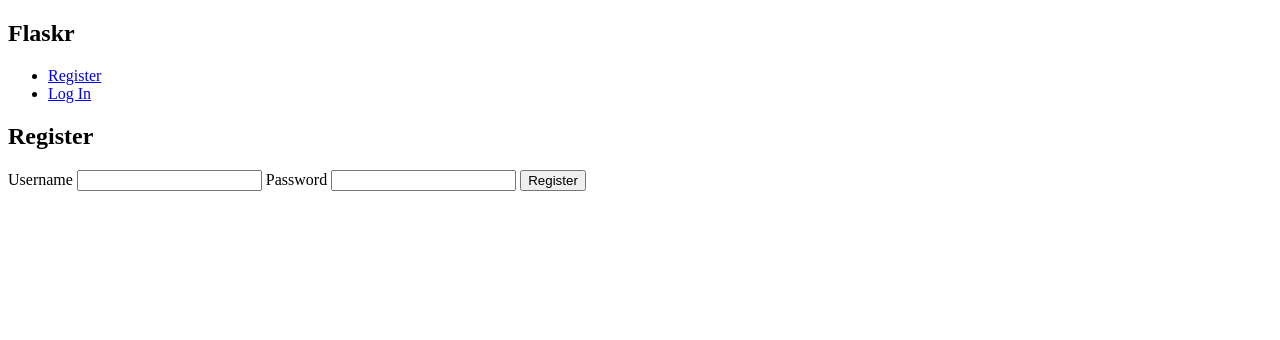
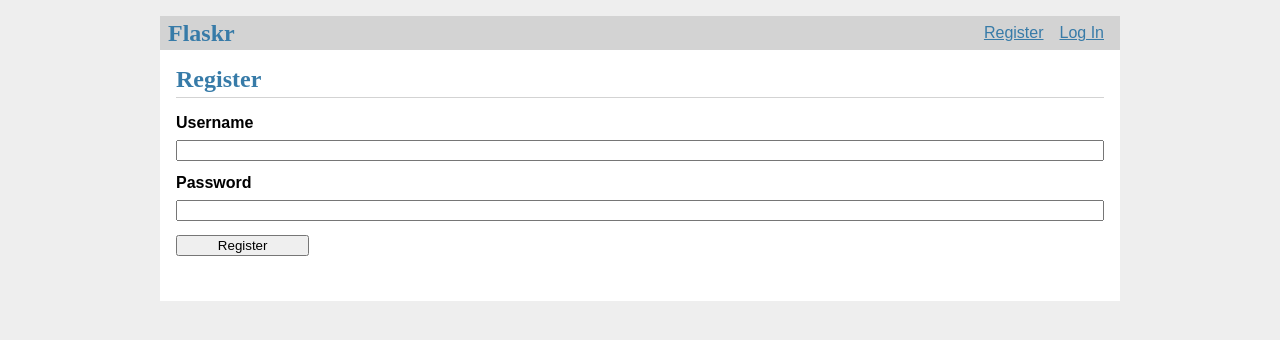
Before and after one commit to ftconan/flask-tutorial, a Flask app: page /auth/register in a window 1280 px wide. Shown: the top 340 px of the page. Run offline with Flask 2, Linux system fonts and the light colour scheme.

Commit message:
static files

```diff
--- a/flaskr/static/style.css
+++ b/flaskr/static/style.css
@@ -0,0 +1,26 @@
+html { font-family: sans-serif; background: #eee; padding: 1rem; }
+body { max-width: 960px; margin: 0 auto; background: white; }
+h1 { font-family: serif; color: #377ba8; margin: 1rem 0; }
+a { color: #377ba8; }
+hr { border: none; border-top: 1px solid lightgray; }
+nav { background: lightgray; display: flex; align-items: center; padding: 0 0.5rem; }
+nav h1 { flex: auto; margin: 0; }
+nav h1 a { text-decoration: none; padding: 0.25rem 0.5rem; }
+nav ul  { display: flex; list-style: none; margin: 0; padding: 0; }
+nav ul li a, nav ul li span, header .action { display: block; padding: 0.5rem; }
+.content { padding: 0 1rem 1rem; }
+.content > header { border-bottom: 1px solid lightgray; display: flex; align-items: flex-end; }
+.content > header h1 { flex: auto; margin: 1rem 0 0.25rem 0; }
+.flash { margin: 1em 0; padding: 1em; background: #cae6f6; border: 1px solid #377ba8; }
+.post > header { display: flex; align-items: flex-end; font-size: 0.85em; }
+.post > header > div:first-of-type { flex: auto; }
+.post > header h1 { font-size: 1.5em; margin-bottom: 0; }
+.post .about { color: slategray; font-style: italic; }
+.post .body { white-space: pre-line; }
+.content:last-child { margin-bottom: 0; }
+.content form { margin: 1em 0; display: flex; flex-direction: column; }
+.content label { font-weight: bold; margin-bottom: 0.5em; }
+.content input, .content textarea { margin-bottom: 1em; }
+.content textarea { min-height: 12em; resize: vertical; }
+input.danger { color: #cc2f2e; }
+input[type=submit] { align-self: start; min-width: 10em; }
--- a/flaskr/templates/base.html
+++ b/flaskr/templates/base.html
@@ -1,6 +1,6 @@
 <!doctype html>
 <title>{% block title %}{% endblock %} - Flaskr</title>
-<link rel="stylesheet" href="{{ url_for('static', filename='style.css')}}">
+<link rel="stylesheet" href="{{ url_for('static', filename='style.css') }}">
 <nav>
     <h1>Flaskr</h1>
     <ul>
```
Also changed, not shown: README.md.
